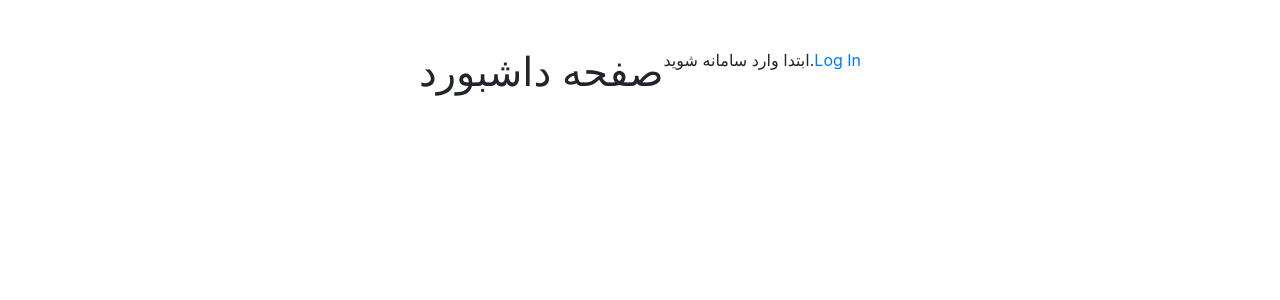
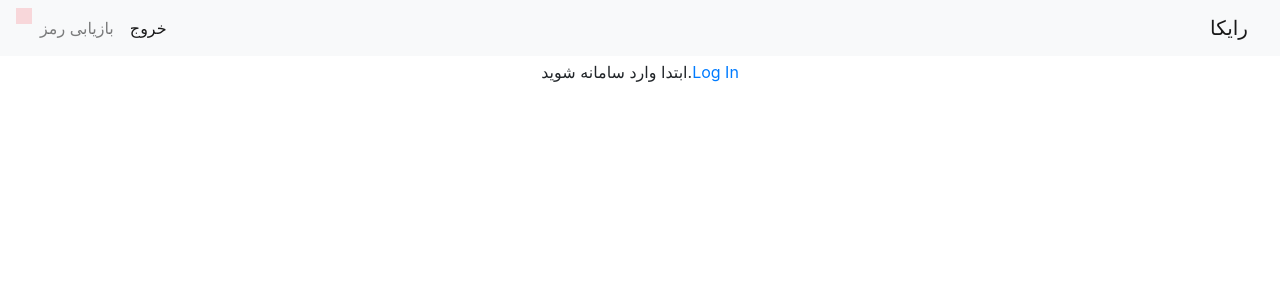
Before and after one commit to hasanisaeed/agile, a Django app: page / in a window 1280 px wide. Shown: the top 300 px of the page. Run offline with Django 3.2, Linux system fonts and the light colour scheme; data comes from the database, SQL or seed files in the repository; both versions use the stored data as it was after the commit; style sheets or scripts are compiled from the project's sources; some libraries are stand-ins or nearby versions.

Commit message:
chore: update requirements

```diff
--- a/accounts/views.py
+++ b/accounts/views.py
@@ -45,8 +45,8 @@ class DashboardView(generic.TemplateView):
                     'last_login': user.last_login}
             try:
                 attendance = user.attendance.filter(user=user).latest('enter')
-                info['enter'] = attendance.enter
-                info['exit'] = attendance.exit
+                info['enter'] = attendance.enter.strftime('%H:%M:%S')
+                info['exit'] = attendance.exit.strftime('%H:%M:%S')
             except:
                 info['enter'] = '',
                 info['exit'] = ''
--- a/templates/base.html
+++ b/templates/base.html
@@ -17,11 +17,32 @@
     {% block stylesheet %}{% endblock %}
 </head>
 <body>
+<nav class="navbar navbar-expand-lg navbar-light text-center bg-light" style="direction: rtl;">
+    <a class="navbar-brand" href="#">رایکا</a>
+    <button class="navbar-toggler" type="button" data-toggle="collapse" data-target="#navbarSupportedContent"
+            aria-controls="navbarSupportedContent" aria-expanded="false" aria-label="Toggle navigation">
+        <span class="navbar-toggler-icon"></span>
+    </button>
+
+    <div class="collapse navbar-collapse" id="navbarSupportedContent">
+        <ul class="navbar-nav mr-auto">
+            <li class="nav-item active">
+                <a href="{% url 'logout' %}" class="nav-link">خروج</a>
+            </li>
+            <li class="nav-item">
+                <a href="{% url 'password_reset' %}" class="nav-link">بازیابی رمز</a>
+            </li>
+            <li class="nav-item">
+                <a class="nav-link alert-danger" href="#">{{ user.username }}</a>
+            </li>
+        </ul>
+    </div>
+</nav>
 {% block body %}
-<div class="container">
-    {% block content %}
-    {% endblock %}
-</div>
+    <div class="container">
+        {% block content %}
+        {% endblock %}
+    </div>
 {% endblock body %}
 
 
--- a/templates/home.html
+++ b/templates/home.html
@@ -9,16 +9,13 @@
     {% endcompress %}
 
 {% endblock %}
-{% block title %}My Tasks{% endblock %}
+{% block title %}لیست کارمندان{% endblock %}
 
 {% block content %}
-    <div id="vue-app" class="row justify-content-center bg-white p-5 shadow rounded">
 
-        <h1>صفحه داشبورد</h1>
+    <div class="row bg-white p-1 shadow rounded justify-content-center">
         {% if user.is_authenticated %}
-            سلام {{ user.username }}!
-            <p><a href="{% url 'logout' %}">Log Out</a></p>
-            <p><a href="{% url 'password_reset' %}">Reset Password</a></p>
+            {% if user.is_superuser %}
                 {% for user in users %}
                     <div class="profile-card-wrapper">
                         <div class="container d-flex justify-content-center mt-5">
@@ -75,9 +72,11 @@
                 {% endfor %}
                 </div>
             {% else %}
+                <strong>شما اجازه دسترسی به این بخش را ندارید.</strong>
+            {% endif %}
+        {% else %}
             <p>ابتدا وارد سامانه شوید.</p>
             <a href="{% url 'login' %}">Log In</a>
         {% endif %}
+    </div>
 {% endblock %}
-
-</div>
```
Also changed, not shown: requirements.txt (+11 -2 lines), db.sqlite3, 3 other files. Lines whose indentation alone changed are shown as unchanged.
